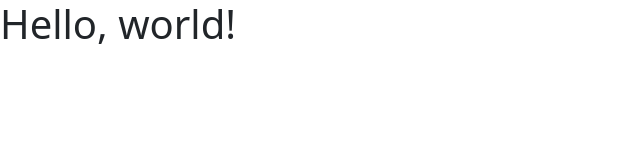
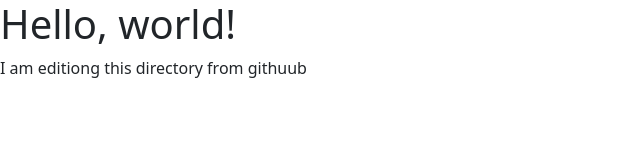
Before and after one commit to Bit2Lead/git_test, a plain HTML site: page index.html in a window 1280 px wide. Shown: the whole page, without its empty margins (0-640 px from the left). Drawn offline with nearby package versions, Linux system fonts and the light colour scheme.

Commit message:
direct change from github

```diff
--- a/index.html
+++ b/index.html
@@ -9,7 +9,7 @@
   </head>
   <body>
     <h1>Hello, world!</h1>
-
+	  <p>I am editiong this directory from githuub</p>
 
 
 
```
